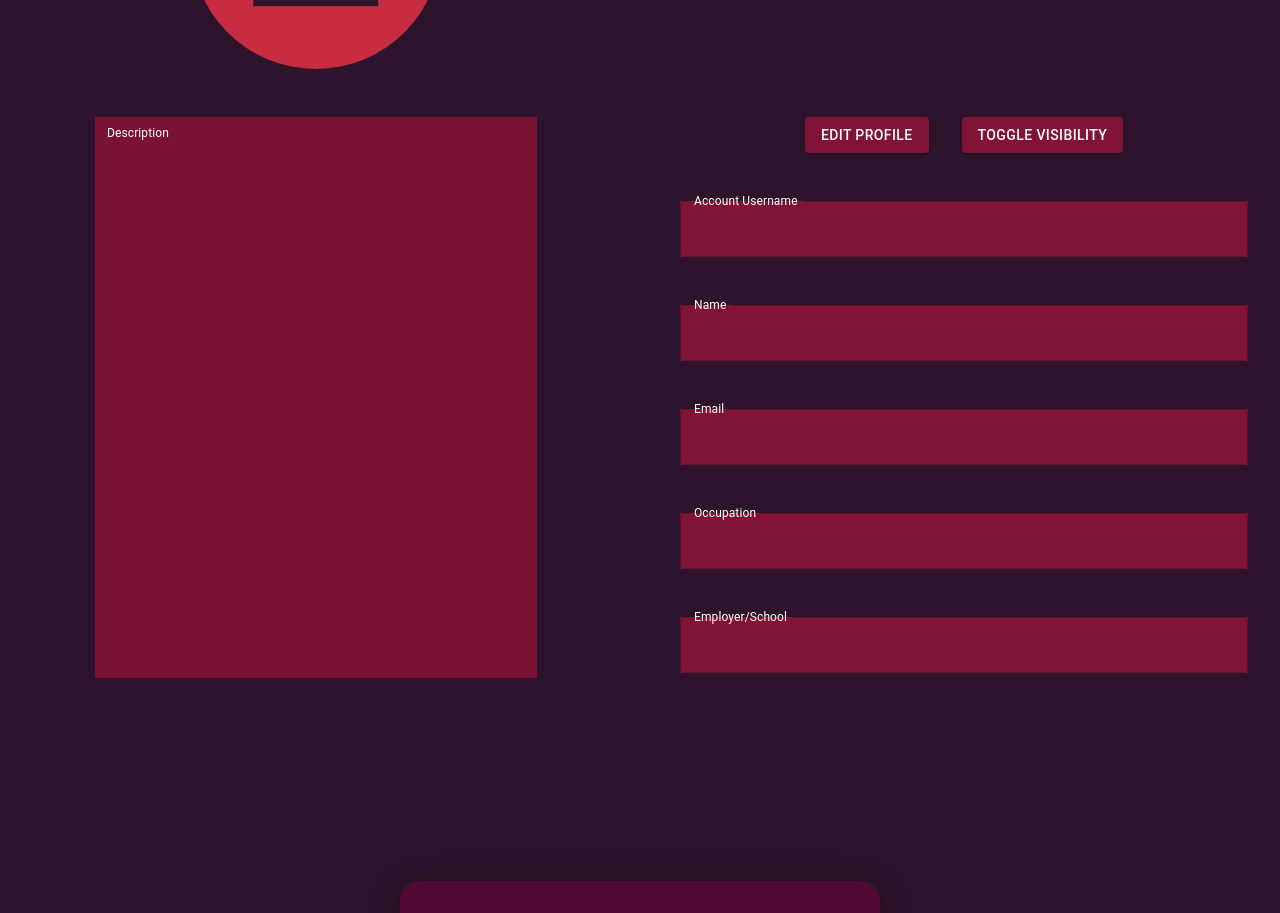
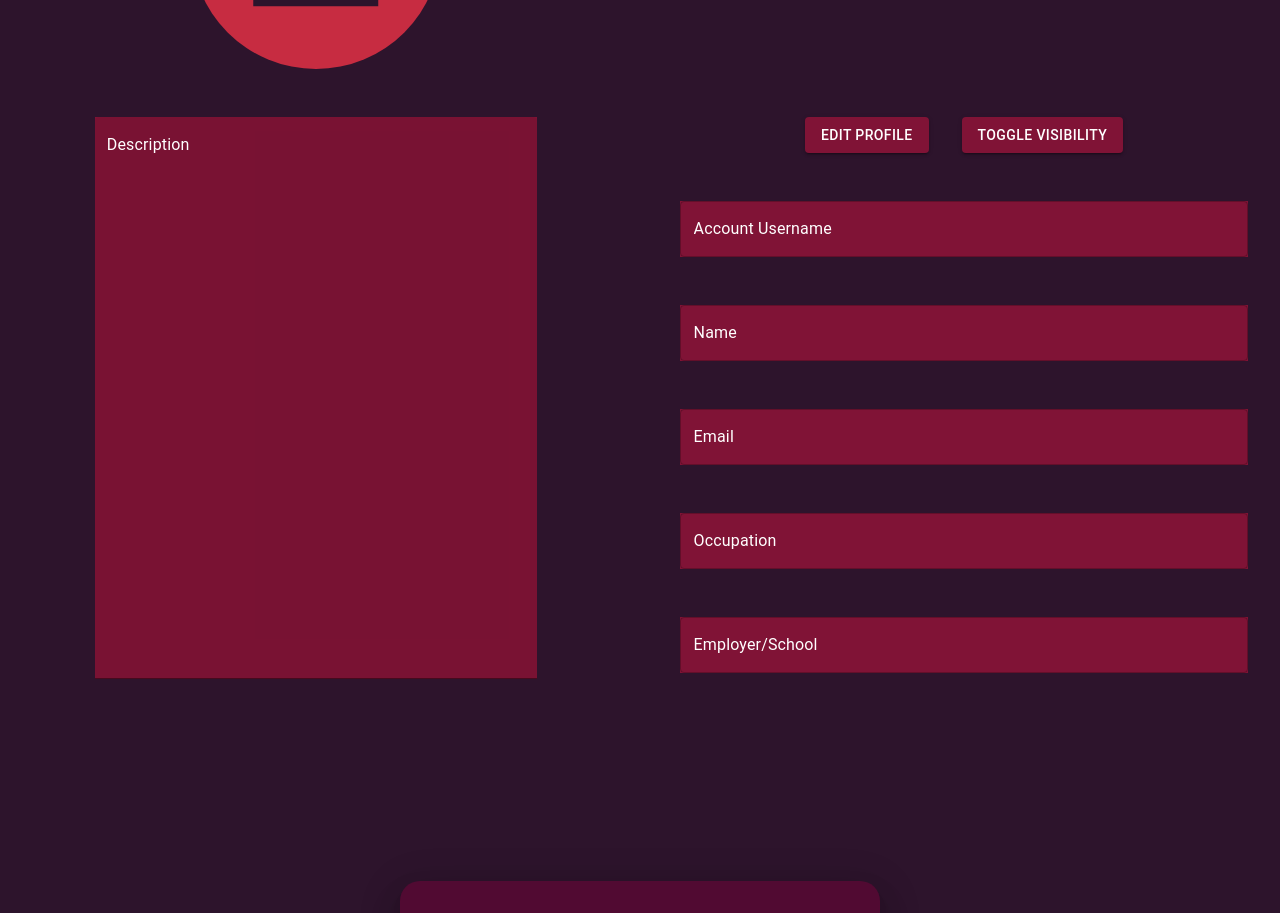
Before and after one commit to dabeedc/teamesse, a React (Create React App) app in the folder pomodoro/: page / in a window 1280 px wide. Shown: the part 1140-2053 px from the top of the page. Built offline with nearby package versions, Linux system fonts and the light colour scheme.

Commit message:
Styling fixes

```diff
--- a/pomodoro/src/profile/Profile.js
+++ b/pomodoro/src/profile/Profile.js
@@ -79,7 +79,10 @@ export const Profile = () => {
               label="Description"
               value={currentUser?.description}
               variant="filled"
-              InputLabelProps={{ style: { color: "#fff" }, shrink: true }}
+              InputLabelProps={{
+                style: { color: "#fff" },
+                shrink: currentUser?.description,
+              }}
             />
           </Grid>
           <Grid item xs={8}>
@@ -106,7 +109,10 @@ export const Profile = () => {
                 backgroundColor: "common.third",
               }}
               value={currentUser?.username}
-              InputLabelProps={{ style: { color: "#fff" }, shrink: true }}
+              InputLabelProps={{
+                style: { color: "#fff" },
+                shrink: currentUser?.username,
+              }}
             />
             <br></br>
             <br></br>
@@ -118,7 +124,10 @@ export const Profile = () => {
                 backgroundColor: "common.third",
               }}
               value={currentUser?.name}
-              InputLabelProps={{ style: { color: "#fff" }, shrink: true }}
+              InputLabelProps={{
+                style: { color: "#fff" },
+                shrink: currentUser?.name,
+              }}
             />
             <br></br>
             <br></br>
@@ -130,7 +139,10 @@ export const Profile = () => {
                 backgroundColor: "common.third",
               }}
               value={currentUser?.email}
-              InputLabelProps={{ style: { color: "#fff" }, shrink: true }}
+              InputLabelProps={{
+                style: { color: "#fff" },
+                shrink: currentUser?.email,
+              }}
             />
             <br></br>
             <br></br>
@@ -142,7 +154,10 @@ export const Profile = () => {
                 backgroundColor: "common.third",
               }}
               value={currentUser?.occupation}
-              InputLabelProps={{ style: { color: "#fff" }, shrink: true }}
+              InputLabelProps={{
+                style: { color: "#fff" },
+                shrink: currentUser?.occupation,
+              }}
             />
             <br></br>
             <br></br>
@@ -154,7 +169,10 @@ export const Profile = () => {
                 backgroundColor: "common.third",
               }}
               value={currentUser?.employer}
-              InputLabelProps={{ style: { color: "#fff" }, shrink: true }}
+              InputLabelProps={{
+                style: { color: "#fff" },
+                shrink: currentUser?.employer,
+              }}
             />
             <br></br>
             <br></br>
```
Also changed, not shown: 1 other file (tests, documents, lock files or other folders).
